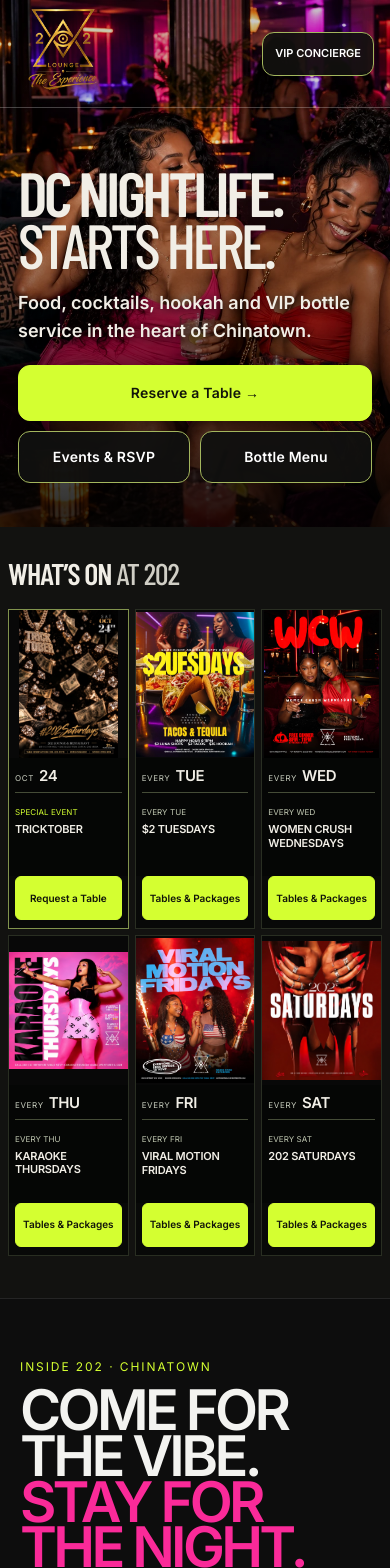
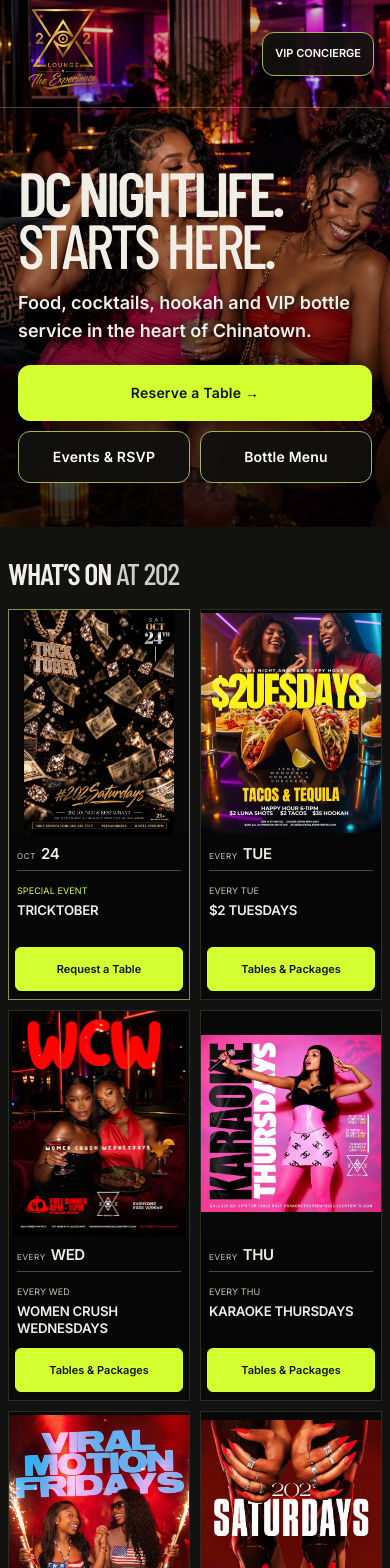
Before and after one commit to web2printusa-dev/bfp-venue-intelligence, a Next.js app: page / in a window 390 px wide. Shown: the top 1568 px of the page. Built offline with nearby package versions, Linux system fonts and the light colour scheme; a web font is replaced by a local one.

Commit message:
Show two larger event flyers per row on mobile

```diff
--- a/app/202-content.css
+++ b/app/202-content.css
@@ -263,7 +263,7 @@
  .clubSite .clubEvents{padding:32px 12px 42px}
  .clubSite .clubEvents .sectionHead{margin-bottom:22px}
  .clubSite .clubEvents .sectionHead h2{font-size:clamp(30px,7vw,50px)}
- .clubSite .clubEvents .eventGrid{grid-template-columns:repeat(3,minmax(0,1fr));gap:10px}
+ .clubSite .clubEvents .eventGrid{grid-template-columns:repeat(2,minmax(0,1fr));gap:12px}
  .clubSite .clubEvents .eventCaption{grid-template-columns:32px minmax(0,1fr);gap:7px;padding:10px 7px;min-height:98px}
  .clubSite .clubEvents .eventDate{padding-right:6px}
  .clubSite .clubEvents .eventDate span{font-size:9px}
@@ -275,13 +275,14 @@
 }
 @media(max-width:600px){
  .clubSite .clubEvents{padding-inline:8px}
- .clubSite .clubEvents .eventGrid{grid-template-columns:repeat(3,minmax(0,1fr));gap:6px}
- .clubSite .clubEvents .eventCaption{grid-template-columns:1fr;gap:6px;align-content:start;min-height:118px;padding:9px 6px}
+ .clubSite .clubEvents .eventGrid{grid-template-columns:repeat(2,minmax(0,1fr));gap:10px}
+ .clubSite .clubEvents .eventCaption{grid-template-columns:1fr;gap:7px;align-content:start;min-height:112px;padding:10px 8px}
  .clubSite .clubEvents .eventDate{display:flex;flex-direction:row;justify-content:flex-start;align-items:baseline;gap:3px;border:0;border-bottom:1px solid #454c37;padding:0 0 5px}
- .clubSite .clubEvents .eventDate span{font-size:9px}
- .clubSite .clubEvents .eventDate strong{font-size:17px}
- .clubSite .clubEvents .eventTitle h3{font-size:clamp(11px,2.8vw,15px)}
- .clubSite .clubEvents .eventButtons .tableCta{font-size:10px}
+ .clubSite .clubEvents .eventDate span{font-size:10px}
+ .clubSite .clubEvents .eventDate strong{font-size:19px}
+ .clubSite .clubEvents .eventTitle h3{font-size:clamp(13px,3.4vw,18px)}
+ .clubSite .clubEvents .nightLabel{font-size:9px}
+ .clubSite .clubEvents .eventButtons .tableCta{font-size:11px}
 }
 .clubSite .clubEvents .eventTitle{display:block}
 
```
